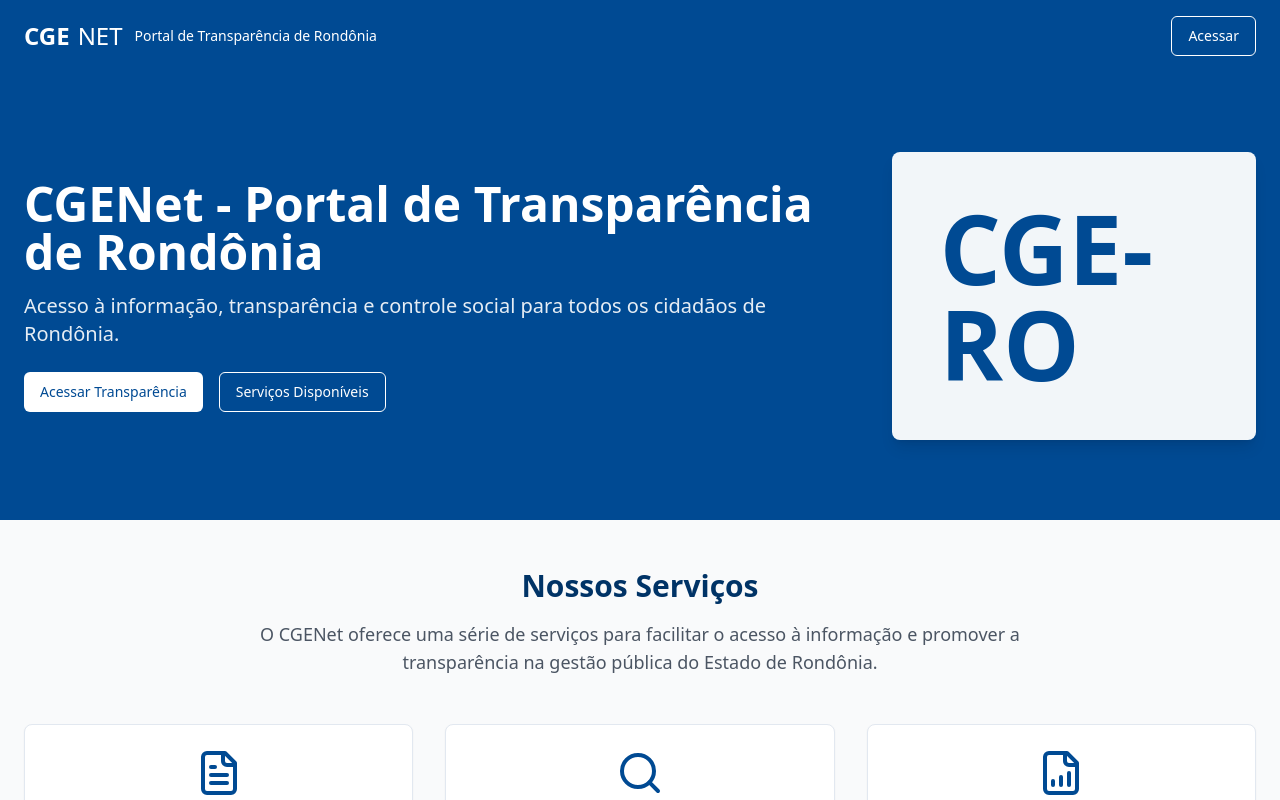
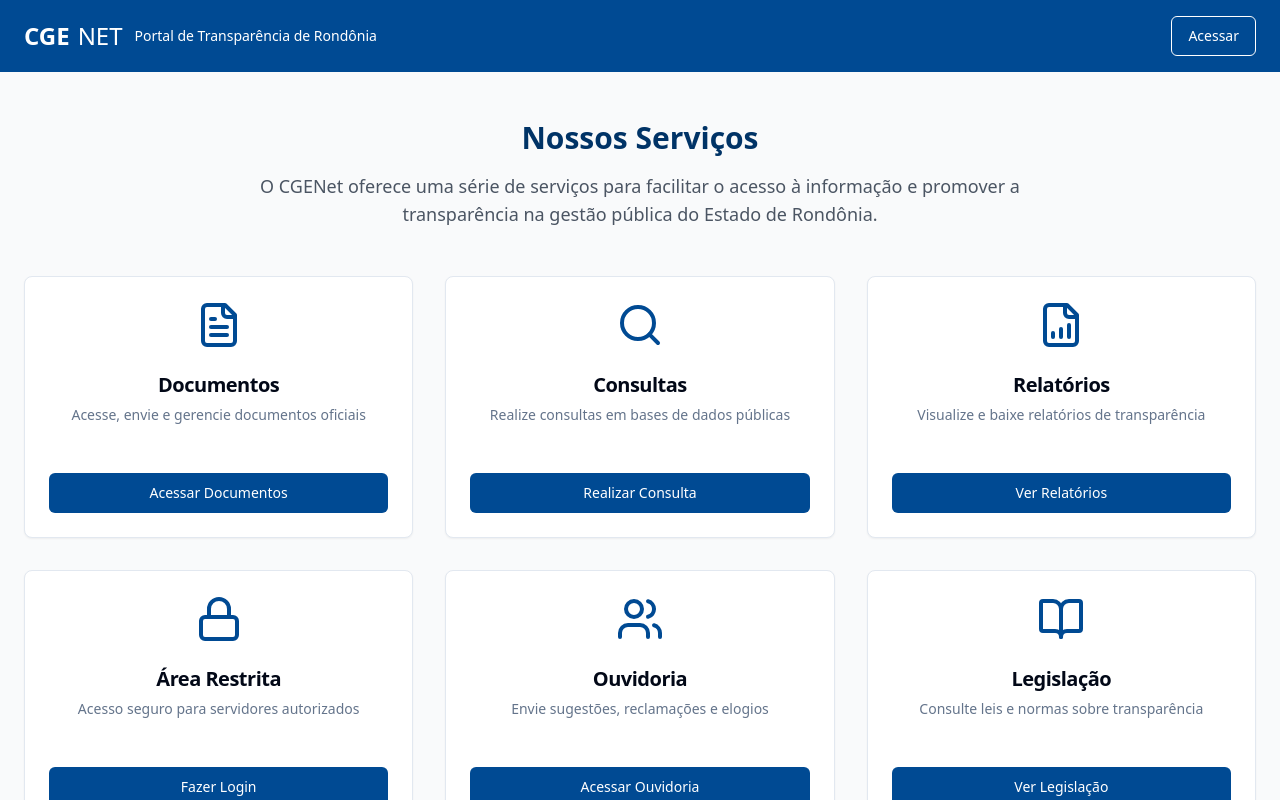
Before and after one commit to marcosd122/cge-net-mirror-go, a React (Vite) app: page / in a window 1280 px wide. Shown: the top 800 px of the page. Built offline with nearby package versions, Linux system fonts and the light colour scheme.

Commit message:
Remove HeroSection
Removed the HeroSection component from the Index page.

```diff
--- a/src/pages/Index.tsx
+++ b/src/pages/Index.tsx
@@ -2,7 +2,6 @@
 import React from 'react';
 import Header from '@/components/Header';
 import Footer from '@/components/Footer';
-import HeroSection from '@/components/HeroSection';
 import ServicesSection from '@/components/ServicesSection';
 import NewsSection from '@/components/NewsSection';
 
@@ -11,7 +10,6 @@ const Index = () => {
     <div className="min-h-screen flex flex-col">
       <Header />
       <main className="flex-grow">
-        <HeroSection />
         <ServicesSection />
         <NewsSection />
       </main>
```
